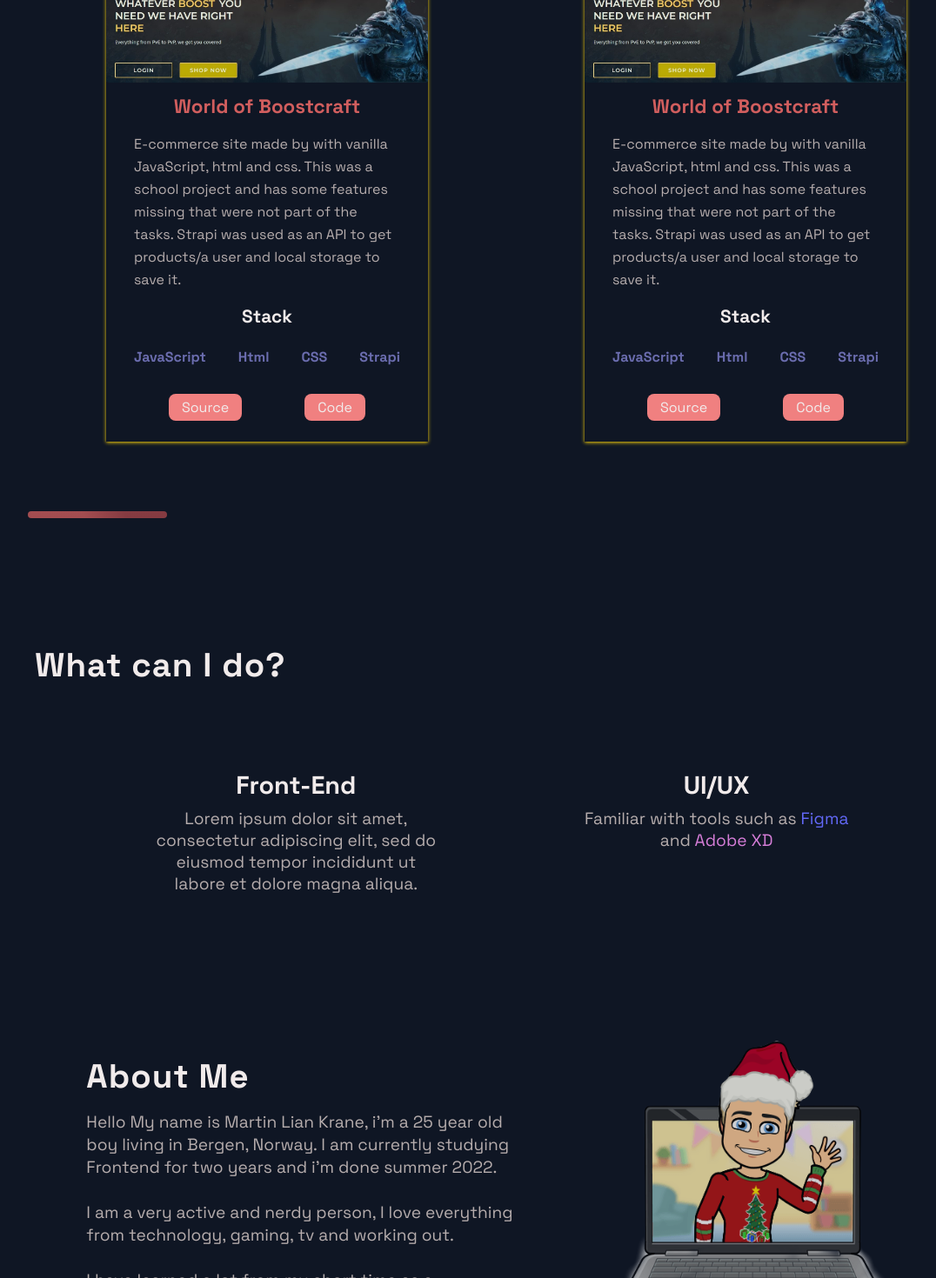
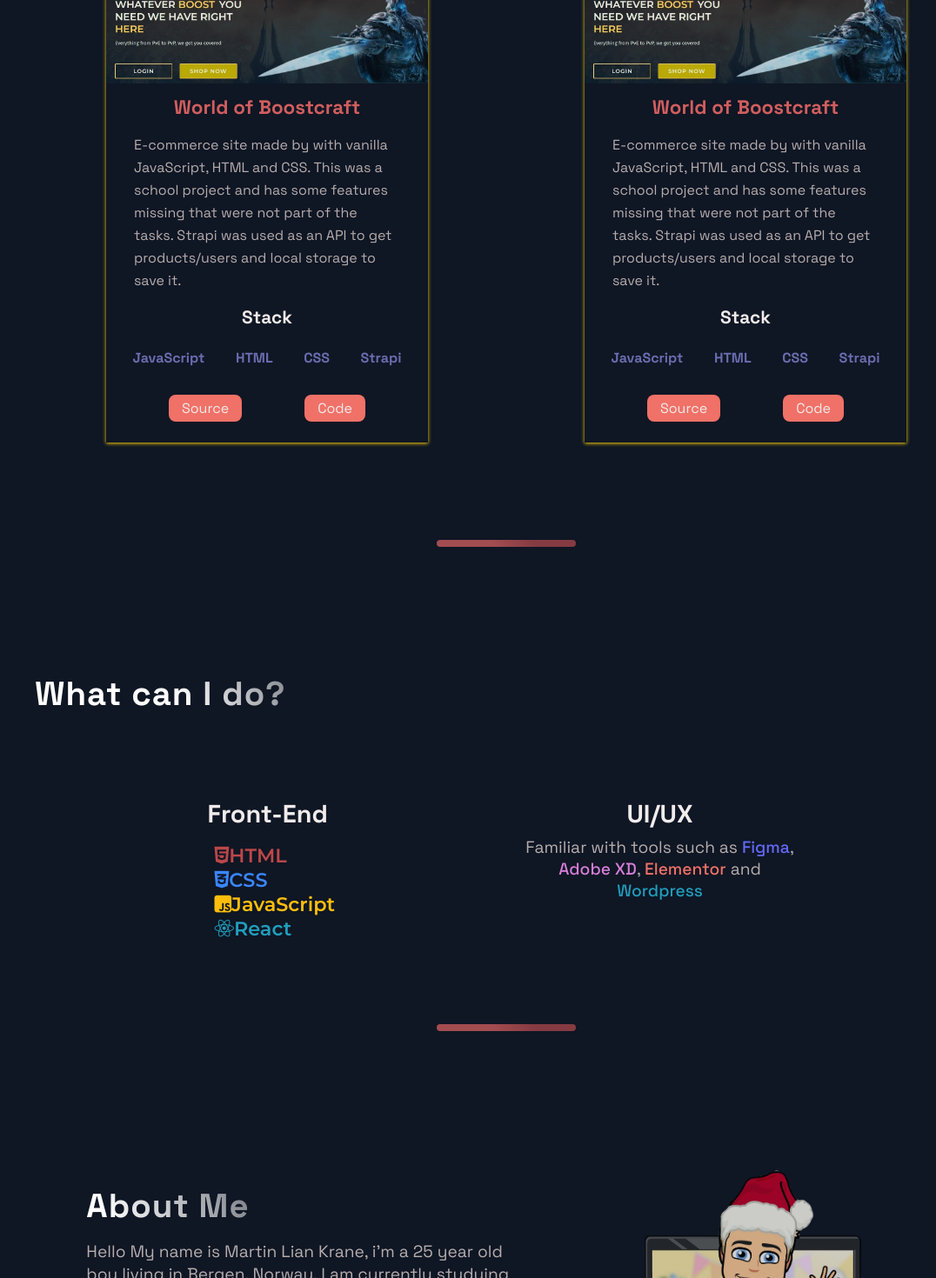
Before and after one commit to Krane96/portfolio_ca, a React (Create React App) app: page / in a window 1280 px wide. Shown: the part 1060-2530 px from the top of the page at 87% size, without its empty margins (58-1134 px from the left). Built offline with nearby package versions, Linux system fonts and the light colour scheme.

Commit message:
Added: media q, skills section, scrollbar

```diff
--- a/src/App.js
+++ b/src/App.js
@@ -27,7 +27,7 @@
             <Footer/>
         </div>
         </>
-  )
+  );
 };
 
 export default App;
--- a/src/components/About.js
+++ b/src/components/About.js
@@ -14,7 +14,7 @@
             </p>
         </div>
         <div className="about_image">
-            <img src="../../images/bitmoji_bg.png"></img>
+            <img src="../../images/bitmoji_bg.png" alt="selfie"></img>
         </div>
     </div>
     </>
--- a/src/components/Header.js
+++ b/src/components/Header.js
@@ -17,8 +17,8 @@
                 <a href="#about_section">About Me</a>
             </div>
             <div className="icons">
-           <a href="/"><i className="fab fa-linkedin"></i></a>
-           <a href="/"><i className="fab fa-github"></i></a>
+           <a href="https://www.linkedin.com/in/martin-lian-krane-b2bb19210/"><i className="fab fa-linkedin"></i></a>
+           <a href="https://github.com/Krane96"><i className="fab fa-github"></i></a>
             </div>
             <div className="toggle_menu">
             <a href="#" onClick={toggleMenu}><i className="fas fa-bars"></i></a>
--- a/src/components/Projects.js
+++ b/src/components/Projects.js
@@ -10,14 +10,14 @@
                     </div>
                 <div className="project_content">
                     <h3>World of Boostcraft</h3>
-                    <p>E-commerce site made by with vanilla JavaScript, html and css.
+                    <p>E-commerce site made by with vanilla JavaScript, HTML and CSS.
                     This was a school project and has some features missing that were not part of the tasks.
-                    Strapi was used as an API to get products/a user and local storage to save it.
+                    Strapi was used as an API to get products/users and local storage to save it.
                     </p>
                     <h4>Stack</h4>
                     <div className="stack">
                         <span><p>JavaScript</p></span>
-                        <span><p>Html</p></span>
+                        <span><p>HTML</p></span>
                         <span><p>CSS</p></span>
                         <span><p>Strapi</p></span>
                     </div>
@@ -34,14 +34,14 @@
                     </div>
                 <div className="project_content">
                     <h3>World of Boostcraft</h3>
-                    <p>E-commerce site made by with vanilla JavaScript, html and css.
+                    <p>E-commerce site made by with vanilla JavaScript, HTML and CSS.
                     This was a school project and has some features missing that were not part of the tasks.
-                    Strapi was used as an API to get products/a user and local storage to save it.
+                    Strapi was used as an API to get products/users and local storage to save it.
                     </p>
                     <h4>Stack</h4>
                     <div className="stack">
                         <span><p>JavaScript</p></span>
-                        <span><p>Html</p></span>
+                        <span><p>HTML</p></span>
                         <span><p>CSS</p></span>
                         <span><p>Strapi</p></span>
                     </div>
@@ -52,7 +52,7 @@
                     </div>
                 </div>
             </div>
-            <hr className="section_divider"/>
+            <hr className="section_divider" style={{margin:"2rem auto"}}/>
         </>
     )
 }
--- a/src/components/Skills.js
+++ b/src/components/Skills.js
@@ -5,17 +5,22 @@
       <>
       <h2  className="section_title">What can I do?</h2>
       <div id="skills" style={{display:"flex",justifyContent:"space-evenly"}}>
-        <div>
+        <div className="skills_frontend">
             <h3>Front-End</h3>
-            <p>Lorem ipsum dolor sit amet, consectetur adipiscing elit, sed do eiusmod tempor incididunt ut labore et dolore magna aliqua.</p>
+                <ul>
+                  <li  style={{color:"#bc4749"}}><i className="fab fa-html5"></i>HTML</li>
+                  <li style={{color:"#3a86ff"}}><i className="fab fa-css3-alt"></i>CSS</li>
+                  <li style={{color:"#ffbe0b"}}><i className="fab fa-js-square"></i>JavaScript</li>
+                  <li style={{color:"#219ebc"}}><i className="fab fa-react"></i>React</li>
+                </ul>
         </div>
-        <div style={{textAlign:"center"}}>
+        <div style={{textAlign:"center"}} className="ui_ux">
         <h3>UI/UX</h3>
-        <p>Familiar with tools such as <span style={{color:"#6369F8"}}>Figma</span> and <span style={{color:"#D77ED9"}}>Adobe XD</span></p>
+        <p>Familiar with tools such as <span style={{color:"#6369F8"}}>Figma</span>,
+         <span style={{color:"#D77ED9"}}> Adobe XD</span>, <span style={{color:"#f07167"}}>Elementor</span> and <span style={{color:"#219ebc"}}>Wordpress</span></p>
         </div>
-
       </div>
-
+      <hr className="section_divider" style={{margin:"6rem auto"}}/>
       </>
   );
 };
--- a/src/index.css
+++ b/src/index.css
@@ -13,13 +13,17 @@
     font-weight: 400;
     background-color: #0F1624;
     overflow-x: hidden;
+    position: relative;
+}
+html{
+    overflow-x: hidden;
+    position: relative;
 }
 header{
     display: flex;
     justify-content: space-between;
     padding: 1.5rem 0.5rem;
     font-size: 1.2em;
-    font-family: 'Montserrat', sans-serif;
     font-weight: 300;
     align-items: center;
 }
@@ -27,7 +31,7 @@
     width: 100%;
     border-radius: 3px;
 }
-a, p, h2, h3, h4{
+a, p, h3, h4{
     text-decoration: none;
     color: #f1ebeb;
 }
@@ -58,6 +62,16 @@
 }
 .section_divider{
     width: 160px;
+}
+.section_title:first-of-type{
+    background: linear-gradient(60deg, #FFFFFF 5.77%, rgba(255, 255, 255, 0.459) 18%);
+    -webkit-background-clip: text;
+    -webkit-text-fill-color: transparent;
+}
+.section_title:last-of-type{
+    background: linear-gradient(60deg, #FFFFFF 16.77%, rgba(255, 255, 255, 0.459) 30%);
+    -webkit-background-clip: text;
+    -webkit-text-fill-color: transparent;
 }
 
 .navigation a{
@@ -93,7 +107,7 @@
   background-image: linear-gradient(144deg,#AF40FF, #5B42F3 50%,#00DDEB);
   border: none;
   border-radius: 5px;
-  box-shadow: rgba(151, 65, 252, 0.2) 0 15px 30px -5px;
+  box-shadow: rgba(151, 65, 252, 0.2) 0 5px 15px -5px;
   box-sizing: border-box;
   display: flex;
   justify-content: center;
@@ -128,6 +142,7 @@
     line-height: 26px;
 }
 
+
 .stack, .project_links{
     display: flex;
     justify-content: space-evenly;
@@ -141,7 +156,7 @@
 
 .project_links a{
     margin: .5rem 0 1.5rem 0;
-    background-color: #f08080;
+    background-color: #f07167;
     border-radius: 8px;
     padding: 5px 15px;
 }
@@ -165,6 +180,35 @@
     max-width: 350px;
 }
 
+#skills li{
+    list-style-type: none;
+    color: #f1ebeb;
+    font-size: 1.4em;
+    display: flex;
+    align-items: center;
+    font-weight: 600;
+    font-family: "montserrat", sans-serif;
+}
+#skills ul{
+    margin-top: 1rem;
+    margin-left: 1rem;
+}
+#skills svg{
+    margin: 0 1rem;
+    font-size: 1.8em;
+    padding: 5px;
+    width: 45px;
+}
+
+.ui_ux span{
+    font-weight: 500;
+}
+
+
+
+
+
+
 #about_section{
     margin: 10rem 0;
 }
@@ -187,6 +231,9 @@
 .about_content h2{
     padding: 0;
     margin: 1rem 0;
+    background: linear-gradient(60deg, #FFFFFF 5.77%, rgba(255, 255, 255, 0.459) 40%);
+    -webkit-background-clip: text;
+    -webkit-text-fill-color: transparent;
 }
 
 .timeline{
@@ -248,6 +295,15 @@
 }
 
 
+/*Custom Scrollbar*/
+::-webkit-scrollbar{
+    width: 11px;
+}
+::-webkit-scrollbar-thumb{
+    background: linear-gradient(transparent, #5B42F3);
+    border-radius: 5px;
+}
+
 
 /* Responsive */
 
@@ -301,6 +357,11 @@
         width: 8px;
         margin: 2px 0;
     }
+    .section_title:first-of-type{
+        background: linear-gradient(60deg, #FFFFFF 5.77%, rgba(255, 255, 255, 0.459) 28%);
+        -webkit-background-clip: text;
+        -webkit-text-fill-color: transparent;
+    }
 
 }
 @media (max-width: 900px) {
@@ -318,7 +379,7 @@
     .navigation{
       position: absolute;
       top: 0; right: -100%;
-      background-color: #0F1624;
+      background-image: linear-gradient(144deg,#0F1624, #192a4e 10%,#0F1624);
       height: calc(110vh);
       width: 230px;
       box-shadow: rgba(0, 0, 0, 0.25) 0px 54px 55px, rgba(0, 0, 0, 0.12) 0px -12px 30px, rgba(0, 0, 0, 0.12) 0px 4px 6px, rgba(0, 0, 0, 0.17) 0px 12px 13px, rgba(0, 0, 0, 0.09) 0px -3px 5px;
@@ -372,12 +433,25 @@
         .left_div a{
             width: 200px;
         }
+        .section_title:last-of-type{
+            background: linear-gradient(60deg, #FFFFFF 16%, rgba(255, 255, 255, 0.459) 60%);
+            -webkit-background-clip: text;
+            -webkit-text-fill-color: transparent;
+        }
 }
 
 @media (max-width: 650px) {
    .right_div{
-       width: 350px;
+      display: none;
    }
+   .section_title:first-of-type{
+    background: linear-gradient(60deg, #FFFFFF 5.77%, rgba(255, 255, 255, 0.459) 32%);
+    -webkit-background-clip: text;
+    -webkit-text-fill-color: transparent;
+}
+#about_section{
+    margin: 3rem 0;
+}
 }
 
 
@@ -401,9 +475,30 @@
     .left_div p{
         padding: 0 3rem;
     }
-    .active{
 
+    .project_card{
+        max-width: 340px;
+        margin: 5rem .5rem;
     }
-
-
+    .section_title:last-of-type{
+        background: linear-gradient(60deg, #FFFFFF 40%, rgba(255, 255, 255, 0.459) 90%);
+        -webkit-background-clip: text;
+        -webkit-text-fill-color: transparent;
+    }
+    .section_title:first-of-type{
+        background: linear-gradient(60deg, #FFFFFF 10%, rgba(255, 255, 255, 0.459) 90%);
+        -webkit-background-clip: text;
+        -webkit-text-fill-color: transparent;
+    }
+    #skills{
+        flex-direction: column;
+        align-items: center;
+        margin: 3rem 0;
+    }
+    .skills_frontend{
+        margin-bottom: 4rem;
+    }
+    .section_title{
+        margin-left: 0;
+    }
 }
```
